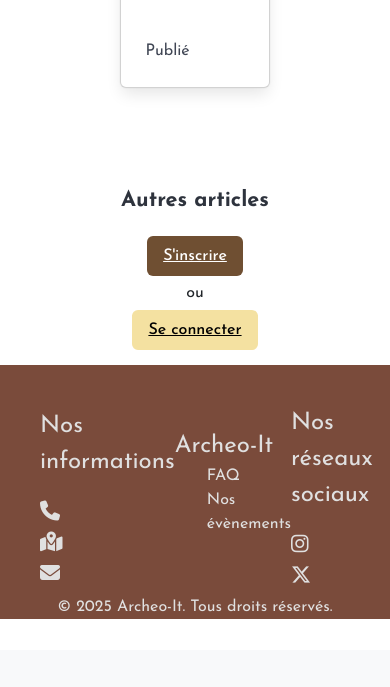
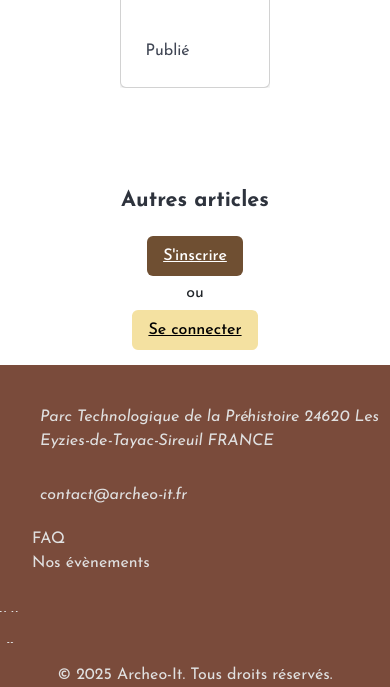
Before and after one commit to elasad0306/archeo-it, a PHP site: page / in a window 390 px wide. Shown: the part 194-881 px from the top of the page. Before the commit the page ends 813 px from the top, so only its background shows below. Run offline with PHP 8.4, Linux system fonts and the light colour scheme; data that the repository does not hold is empty; some libraries are stand-ins or nearby versions.

Commit message:
Amélioration des sytèmes de connexions et adaptation au format mobile

```diff
--- a/assets/css/add_event.css
+++ b/assets/css/add_event.css
@@ -1,7 +1,3 @@
-*{
-    padding-left: 5px;
-    padding-right: 5px;
-}
 
 h1{
     text-align: center;
@@ -15,6 +11,7 @@ h1{
     justify-content: center;
     width: 100%;
     gap: 15px;
+    padding: 15px;
 }
 
 
--- a/assets/css/media_screen.css
+++ b/assets/css/media_screen.css
@@ -31,9 +31,19 @@
     #article img{
         width: auto;
     }
-
+    /*For footer*/
     #footer{
+        bottom: 0;
         width: auto;
     }
-
+    #footer #about-us{
+        display: flex;
+        flex-direction: column;
+        justify-content: start;
+        align-items: start;
+        width: auto;
+    }
+    #footer #about-us span{
+        display: none;
+    }
 }
--- a/assets/css/style.css
+++ b/assets/css/style.css
@@ -5,6 +5,7 @@
 *{
     margin: 0;
     font-family: "Josefin Sans";
+    overflow-x: hidden;
 }
 /*Tag style*/
 body{
@@ -62,13 +63,12 @@ header{
     column-gap: 15px;
     margin-right: 0;
 }
-#logout{
-    background-color: #F4E1A1;
-}
+
 #footer{
     display: flex;
     flex-direction: column;
     background-color:  #7A4B3B;
+    position: relative;
     bottom: 0;
     width: 100%;
     color: #e0e0e0;
--- a/contact.php
+++ b/contact.php
@@ -18,7 +18,7 @@ if(!empty($_GET['firstname']) && !empty($_GET['name']) && !empty($_GET['mail'])
         $mail->Port = 2525; // Port utiliser
         // Destinataires
         $mail->setFrom( $_GET['mail']);
-        $mail->addAddress('contact@archeo-it.com' ); // Ajoutez un destinataire
+        $mail->addAddress('contact@archeo-it.fr' ); // Ajoutez un destinataire
         // Contenu
         $mail->isHTML(false); // Définir le format de l'e-mail en HTML
         $mail->Subject = $_GET['subject'];
@@ -38,8 +38,8 @@ if(!empty($_GET['firstname']) && !empty($_GET['name']) && !empty($_GET['mail'])
   <head>
       <?php include 'includes/head.php'; ?>
       <meta charset="UTF-8">
-      <meta name="viewport" content="width=device-width, initial-scale=1.0">
       <title>Archeo-It - Contact</title>
+      <link href="https://cdn.jsdelivr.net/npm/bootstrap@5.3.6/dist/css/bootstrap.min.css" rel="stylesheet" integrity="sha384-4Q6Gf2aSP4eDXB8Miphtr37CMZZQ5oXLH2yaXMJ2w8e2ZtHTl7GptT4jmndRuHDT" crossorigin="anonymous">
       <link rel="stylesheet" href="assets/css/contact.css">
   </head>
   <body>
@@ -72,5 +72,6 @@ if(!empty($_GET['firstname']) && !empty($_GET['name']) && !empty($_GET['mail'])
   </main>
 
 <?php include 'includes/footer.php'; ?>
+  <script src="https://cdn.jsdelivr.net/npm/bootstrap@5.3.6/dist/js/bootstrap.bundle.min.js" integrity="sha384-j1CDi7MgGQ12Z7Qab0qlWQ/Qqz24Gc6BM0thvEMVjHnfYGF0rmFCozFSxQBxwHKO" crossorigin="anonymous"></script>
   </body>
   </html>
--- a/includes/footer.php
+++ b/includes/footer.php
@@ -1,13 +1,12 @@
 <footer id="footer">
     <section id="about-us">
         <div id="contact-information">
-            <span>Nos informations</span>
-            <i class="fa-solid fa-phone fa-lg" style="color: #e0e0e0;"></i>
-            <i class="fa-solid fa-map-location-dot fa-lg" style="color: #e0e0e0;"></i>
-            <i class="fa-solid fa-envelope fa-lg" style="color: #e0e0e0;"></i>
+            <em>Parc Technologique de la Préhistoire
+            24620 Les Eyzies-de-Tayac-Sireuil
+                FRANCE</em>
+            <em>contact@archeo-it.fr</em>
         </div>
         <div id="questions">
-            <span>Archeo-It</span>
             <ul>
                 <li><a href="../faq.php">FAQ</a></li>
                 <li><a href="../events.php">Nos évènements</a></li>
@@ -15,7 +14,6 @@
         </div>
 
         <div id="social-media">
-            <span>Nos réseaux sociaux</span>
             <i class="fa-brands fa-instagram fa-lg" style="color: #e0e0e0;"></i>
             <i class="fa-brands fa-x-twitter fa-lg" style="color: #e0e0e0;"></i>
         </div>
--- a/includes/header.php
+++ b/includes/header.php
@@ -11,7 +11,7 @@
             <a href="../discovery.php">Chantiers</a>
             <a href="../contact.php">Contact</a>
         </nav>
-        <?php if (!empty($_SESSION['user'])):?>
+        <?php if (!empty($_SESSION['loggedIn'])):?>
         <div id="account-icon">
             <?php if(empty($_SESSION['admin'])):?>
             <a href="includes/logout.php" id="logout"><i class="fa-solid fa-right-from-bracket" style="color: white"></i></a>
--- a/index.php
+++ b/index.php
@@ -1,6 +1,6 @@
+
 <?php
 session_start();
-
 $host = 'localhost';
 $username = 'admin_archeo-it';
 $password = 'Archeo-It2025';
@@ -27,6 +27,8 @@ if(empty($_SESSION['user'])){
 }
 $stmtArticleFull = $pdo->query($article);
 $articlesFull = $stmtArticleFull->fetchAll();
+
+$pdo = null;
 ?>
 <!DOCTYPE html>
 <html lang="fr">
@@ -73,7 +75,7 @@ $articlesFull = $stmtArticleFull->fetchAll();
                     <a href="display_article.php?id=<?= $article['id'] ?>"><?= $article['title']?></a>
                 </div>
                 <?php endforeach;?>
-                <?php if(empty($_SESSION['user'])):?>
+                <?php if(empty($_SESSION['loggedIn'])):?>
                     <div class="button_connect">
                         <a class="button is-primary is-dark" href="register.php">S'inscrire </a>
                         <span>ou</span>
--- a/login.php
+++ b/login.php
@@ -31,6 +31,7 @@ if($_SERVER['REQUEST_METHOD'] === 'POST'){
             if($checkPseudo["pseudo"] == $userPseudo){
                 if(password_verify($userPassword, $checkPseudo['password'])){
                     session_start();
+                    $_SESSION['loggedIn'] = true;
                     $_SESSION['user'] = $userPseudo;
                     $_SESSION['admin'] = "John59";
                     echo '<script>
@@ -46,6 +47,7 @@ if($_SERVER['REQUEST_METHOD'] === 'POST'){
         }
     }
 }
+$pdo = null;
 ?>
 
 <!DOCTYPE html>
```
Also changed, not shown: assets/css/contact.css (+1 -28 lines), register.php (+4 -12 lines).
